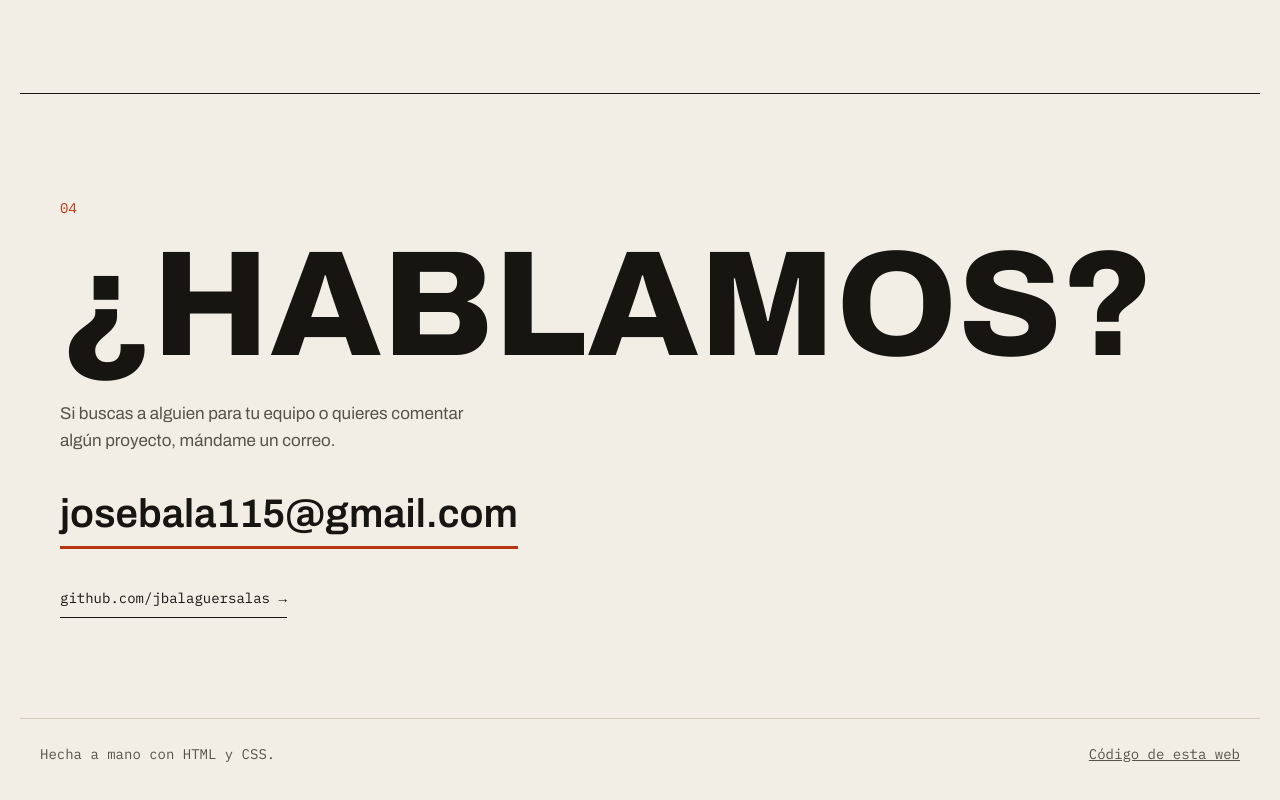
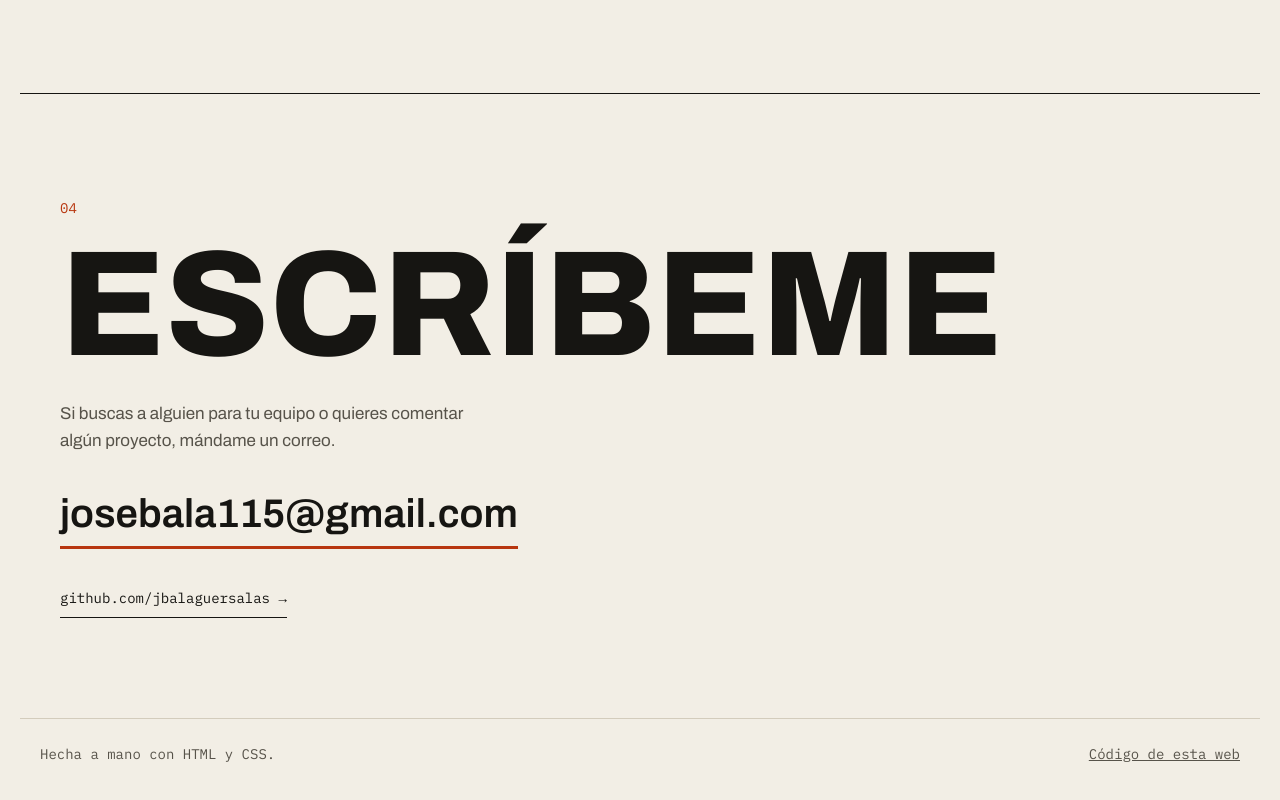
Before and after one commit to jbalaguersalas/jbalaguersalas.github.io, a plain HTML site: page index.html in a window 1280 px wide. Shown: the part 4562-5362 px from the top of the page. Drawn offline with Linux system fonts and the light colour scheme.

Commit message:
Cambiar el título de contacto

```diff
--- a/index.html
+++ b/index.html
@@ -196,7 +196,7 @@
     <!-- Contacto -->
     <section id="contacto" class="contacto">
       <span class="num">04</span>
-      <h2>¿Hablamos?</h2>
+      <h2>Escríbeme</h2>
       <p>Si buscas a alguien para tu equipo o quieres comentar algún proyecto, mándame un correo.</p>
       <a class="correo" href="mailto:josebala115@gmail.com">josebala115@gmail.com</a>
       <a class="enlace" href="https://github.com/jbalaguersalas" target="_blank">github.com/jbalaguersalas →</a>
```
